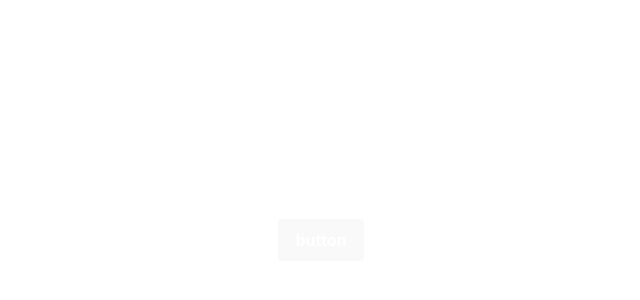
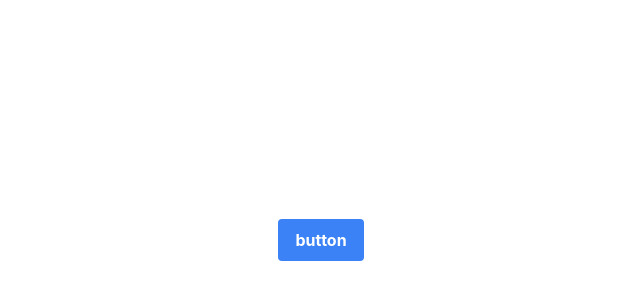
Before and after one commit to JIINSUNG/React_StoryBook, a React (Vite) app: page / in a window 1280 px wide. Shown: the part 160-460 px from the top of the page, without its empty margins (319-959 px from the left). Built offline with nearby package versions, Linux system fonts and the light colour scheme.

Commit message:
refactor: 버튼 컴포넌트 코드 간결화

```diff
--- a/src/shared/atoms/Button.tsx
+++ b/src/shared/atoms/Button.tsx
@@ -1,28 +1,39 @@
 import React from "react";
 
 export interface ButtonProps {
-  label: string;
-  backgroundColor?: string;
+    label: React.ReactNode;
+    backgroundColor?: "red" | "blue" | "green" | "yellow";
     size?: "sm" | "md" | "lg";
     onClick?: () => void;
     className?: string;
 }
 
+const sizeClasses = {
+    lg: "py-3 px-6",
+    md: "py-2 px-4",
+    sm: "py-1 px-2",
+} as const;
+
+const backgroundClasses = {
+    blue: "bg-blue-500",
+    red: "bg-red-500",
+    green: "bg-green-500",
+    yellow: "bg-yellow-500",
+} as const;
+
+const baseClasses =
+    "text-white font-bold rounded focus:outline-none focus:ring-2";
+
 export const Button: React.FC<ButtonProps> = ({
     label,
-  backgroundColor = "bg-blue-500",
+    backgroundColor = "blue",
     size = "md",
     onClick,
     className,
 }) => {
-  const baseClasses =
-    "text-white font-bold rounded focus:outline-none focus:ring-2 focus:ring-blue-400";
-  const sizeClasses =
-    size === "lg" ? "py-3 px-6" : size === "sm" ? "py-1 px-2" : "py-2 px-4";
-
     return (
         <button
-      className={`${baseClasses} ${sizeClasses} ${backgroundColor} ${className}`}
+            className={`${baseClasses} ${sizeClasses[size]} ${backgroundClasses[backgroundColor]} ${className}`}
             onClick={onClick}
         >
             {label}
```
Lines whose indentation alone changed are shown as unchanged.
